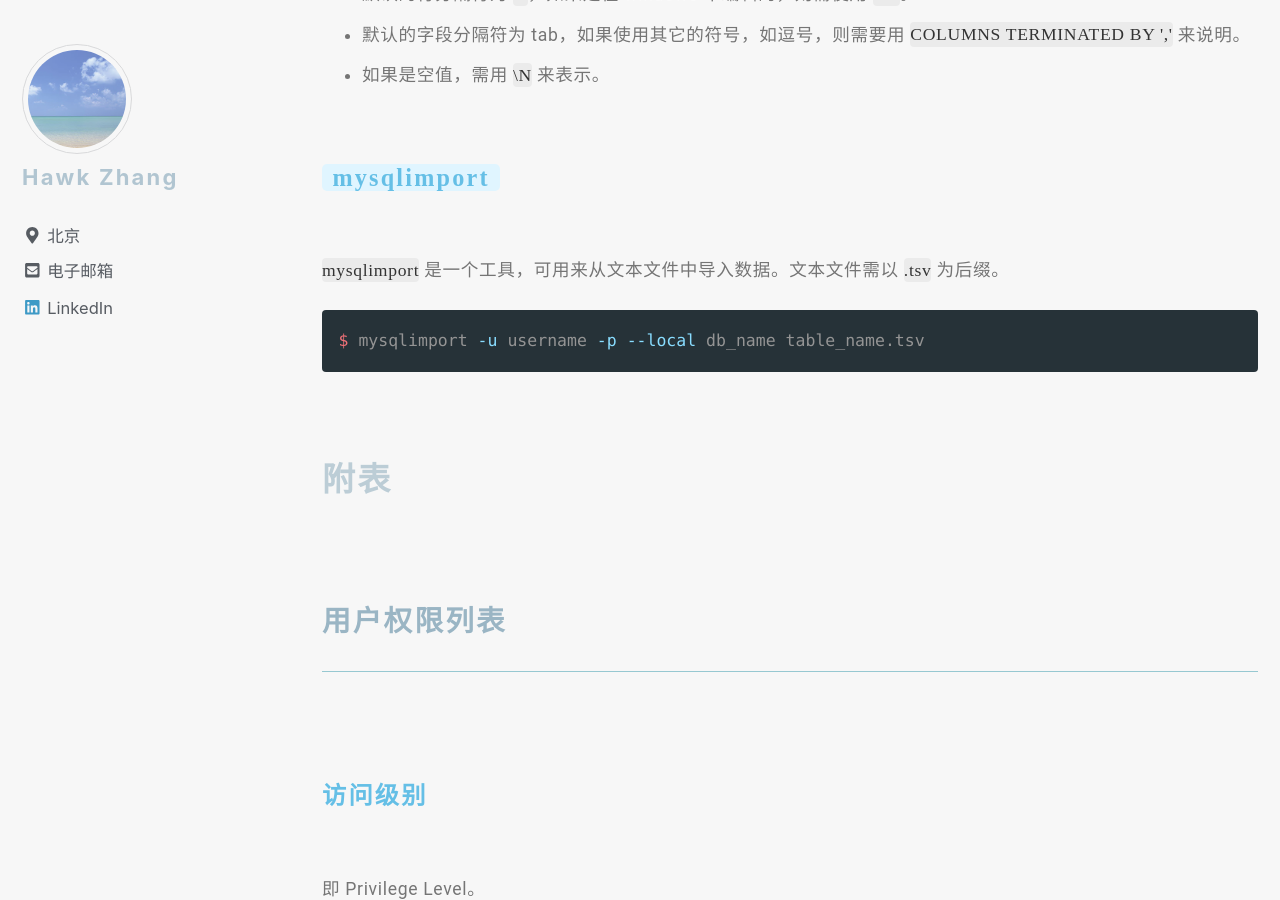
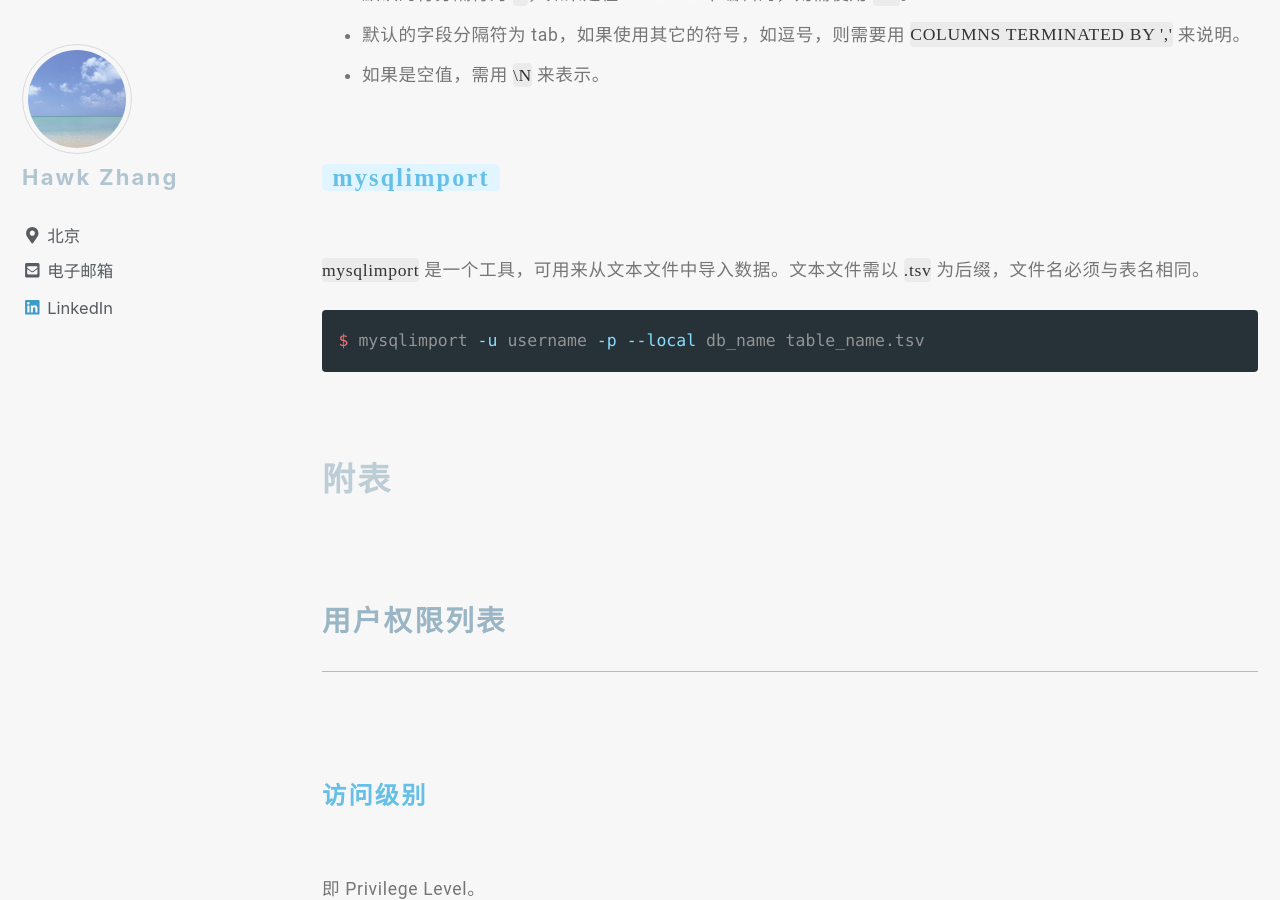
Before and after one commit to narru888/linotes_note, a Jekyll site: the page built from _posts/mysql/2016-04-02-statements.md, in a window 1280 px wide and 900 px high, scrolled down 23904 px. Built offline with Jekyll 4.4.1, drawn with Linux system fonts in a browser that asks for light colours; nearby versions of some CDN libraries; a script that is not in the unit is left out.

Commit message:
update on 2018-10-15 15:17:01 CST

````diff
--- a/_posts/mysql/2016-04-02-statements.md
+++ b/_posts/mysql/2016-04-02-statements.md
@@ -964,7 +964,7 @@ LOAD DATA LOCAL FILE '~/Documents/products_in.csv' INTO TABLE products
 
 #### `mysqlimport`
 
-`mysqlimport` 是一个工具，可用来从文本文件中导入数据。文本文件需以 `.tsv` 为后缀。
+`mysqlimport` 是一个工具，可用来从文本文件中导入数据。文本文件需以 `.tsv` 为后缀，文件名必须与表名相同。
 
 ```bash
 $ mysqlimport -u username -p --local db_name table_name.tsv
````
